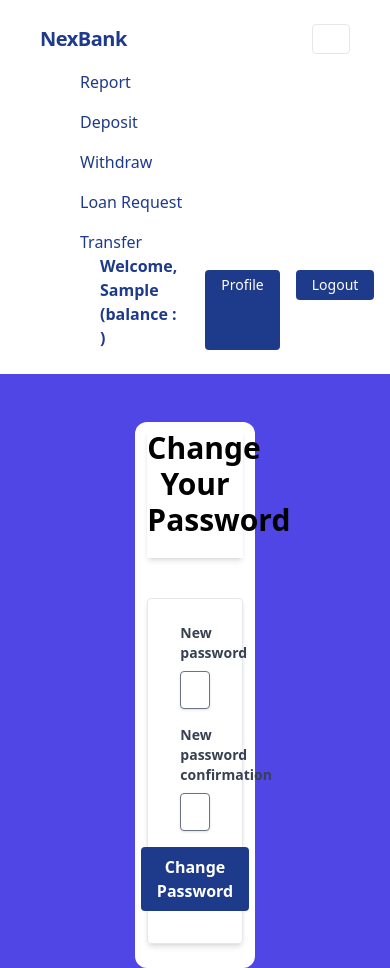
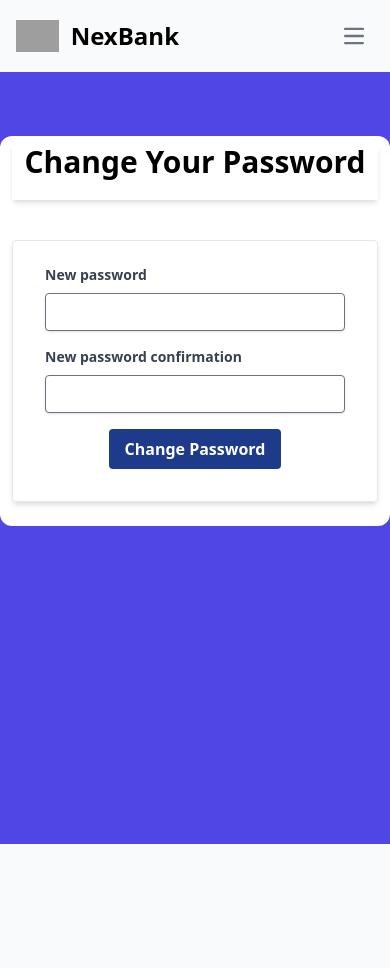
Before and after one commit to hasan042021/bank-management-django, a Django app: page /accounts/profile/change_pass in a window 390 px wide. After the commit the page ends 844 px from the top, so only its background shows below. Run offline with Django 5.2, Linux system fonts and the light colour scheme; the visitor is signed in with stand-in values (Sample User, id 1); some libraries are stand-ins or nearby versions; grey boxes are pictures that could not be loaded.

Commit message:
design was made responsive

```diff
--- a/accounts/templates/accounts/password_change.html
+++ b/accounts/templates/accounts/password_change.html
@@ -4,7 +4,7 @@
     <p class="block sm:inline">{{ error }}</p>
 </div>
 {% endfor %} {% endif %}
-<div class="grid grid-cols-3 gap-4">
+<div class="grid grid-cols-1 md:grid-cols-3 gap-4">
     <div></div>
     <div class="py-2 px-3 rounded-xl bg-white mt-12">
         <h1 class="font-bold text-3xl text-center pb-5 shadow-md">Change Your Password</h1>
--- a/accounts/templates/accounts/user_login.html
+++ b/accounts/templates/accounts/user_login.html
@@ -4,7 +4,7 @@
     <p class="block sm:inline">{{ error }}</p>
 </div>
 {% endfor %} {% endif %}
-<div class="grid grid-cols-3 gap-4">
+<div class="grid grid-cols-1 md:grid-cols-3 gap-4">
     <div></div>
     <div class="py-2 px-3 rounded-xl bg-white mt-12">
         <h1 class="font-bold text-3xl text-center pb-5 shadow-md">Login</h1>
--- a/core/templates/base.html
+++ b/core/templates/base.html
@@ -13,9 +13,14 @@
       href="https://cdnjs.cloudflare.com/ajax/libs/font-awesome/6.0.0-beta3/css/all.min.css"
       rel="stylesheet"
     />
+    <link
+      href="https://cdn.jsdelivr.net/npm/flowbite@2.5.2/dist/flowbite.min.css"
+      rel="stylesheet"
+    />
   </head>
   <body class="bg-indigo-600">
     {% include "navbar.html" %} {% include "messages.html" %} {% block content%}
     {% endblock content %}
+    <script src="https://cdn.jsdelivr.net/npm/flowbite@1.6.3/dist/flowbite.min.js"></script>
   </body>
 </html>
--- a/core/templates/navbar.html
+++ b/core/templates/navbar.html
@@ -1,99 +1,137 @@
-<nav class="flex items-center justify-between flex-wrap bg-white p-6 px-10">
-  <div class="flex items-center flex-shrink-0 text-white mr-6">
-    <span class="font-semibold text-xl tracking-tight text-blue-900"
-      ><a href="/">NexBank</a></span
+<nav class="border-gray-200 bg-gray-50 dark:bg-gray-800 dark:border-gray-700">
+  <div
+    class="max-w-screen-xl flex flex-wrap items-center justify-between mx-auto p-4"
   >
-  </div>
-  <div class="block lg:hidden">
+    <!-- Logo -->
+    <a href="/" class="flex items-center space-x-3 rtl:space-x-reverse">
+      <img
+        src="https://flowbite.com/docs/images/logo.svg"
+        class="h-8"
+        alt="Logo"
+      />
+      <span
+        class="self-center text-2xl font-semibold whitespace-nowrap dark:text-white"
+        >NexBank</span
+      >
+    </a>
+
+    <!-- Hamburger Button -->
     <button
-      class="flex items-center px-3 py-2 border rounded text-white border-white-400 hover:text-white hover:border-white"
+      data-collapse-toggle="navbar-hamburger"
+      type="button"
+      class="inline-flex items-center justify-center p-2 w-10 h-10 text-sm text-gray-500 rounded-lg hover:bg-gray-100 focus:outline-none focus:ring-2 focus:ring-gray-200 dark:text-gray-400 dark:hover:bg-gray-700 dark:focus:ring-gray-600 lg:hidden"
+      aria-controls="navbar-hamburger"
+      aria-expanded="false"
     >
+      <span class="sr-only">Open main menu</span>
       <svg
-        class="fill-current h-3 w-3"
-        viewBox="0 0 20 20"
+        class="w-5 h-5"
+        aria-hidden="true"
         xmlns="http://www.w3.org/2000/svg"
+        fill="none"
+        viewBox="0 0 17 14"
       >
-        <title>Menu</title>
-        <path d="M0 3h20v2H0V3zm0 6h20v2H0V9zm0 6h20v2H0v-2z" />
+        <path
+          stroke="currentColor"
+          stroke-linecap="round"
+          stroke-linejoin="round"
+          stroke-width="2"
+          d="M1 1h15M1 7h15M1 13h15"
+        />
       </svg>
     </button>
-  </div>
-  <!-- Register Login non logged in user er jonne -->
-  <!-- Report , Withdraw, Deposit       Profile Logout logged in user -->
-  <div class="w-full block flex-grow lg:flex lg:items-center lg:w-auto px-10">
+
+    <!-- Navbar Links for Mobile and Desktop -->
+    <div
+      class="hidden w-full lg:flex lg:w-auto lg:items-center"
+      id="navbar-hamburger"
+    >
+      <ul
+        class="flex flex-col lg:flex-row font-medium mt-4 lg:mt-0 rounded-lg bg-gray-50 dark:bg-gray-800 dark:border-gray-700 lg:bg-transparent lg:border-0"
+      >
+        <!-- User Logged In -->
         {% if request.user.is_authenticated %}
-    <div class="text-md lg:flex-grow">
+        <li>
           <a
             href="{% url 'transaction_report' %}"
-        class="block mt-4 lg:inline-block lg:mt-0 text-blue-900 hover:text-red-900 hover:font-black mr-4"
+            class="block py-2 px-3 text-gray-900 rounded hover:bg-blue-700 hover:text-white dark:text-gray-400 dark:hover:bg-gray-700 dark:hover:text-white"
+            >Report</a
           >
-        Report
-      </a>
+        </li>
+        <li>
           <a
             href="{% url 'deposit_money' %}"
-        class="block mt-4 lg:inline-block lg:mt-0 text-blue-900 hover:text-red-900 hover:font-black mr-4"
+            class="block py-2 px-3 text-gray-900 rounded hover:bg-blue-700 hover:text-white dark:text-gray-400 dark:hover:bg-gray-700 dark:hover:text-white"
+            >Deposit</a
           >
-        Deposit
-      </a>
+        </li>
+        <li>
           <a
             href="{% url 'withdraw_money' %}"
-        class="block mt-4 lg:inline-block lg:mt-0 text-blue-900 hover:text-red-900 hover:font-black mr-4"
+            class="block py-2 px-3 text-gray-900 rounded hover:bg-blue-700 hover:text-white dark:text-gray-400 dark:hover:bg-gray-700 dark:hover:text-white"
+            >Withdraw</a
           >
-        Withdraw
-      </a>
+        </li>
+        <li>
           <a
             href="{% url 'loan_request' %}"
-        class="block mt-4 lg:inline-block lg:mt-0 text-blue-900 hover:text-red-900 hover:font-black mr-4"
+            class="block py-2 px-3 text-gray-900 rounded hover:bg-blue-700 hover:text-white dark:text-gray-400 dark:hover:bg-gray-700 dark:hover:text-white"
+            >Loan Request</a
           >
-        Loan Request
-      </a>
+        </li>
+        <li>
           <a
             href="{% url 'transfer' %}"
-        class="block mt-4 lg:inline-block lg:mt-0 text-blue-900 hover:text-red-900 hover:font-black mr-4"
+            class="block py-2 px-3 text-gray-900 rounded hover:bg-blue-700 hover:text-white dark:text-gray-400 dark:hover:bg-gray-700 dark:hover:text-white"
+            >Transfer</a
           >
-        Transfer
-      </a>
-    </div>
-    <div class="flex w-auto">
-      <div class="text-blue-900 my-auto font-black px-5">
-        Welcome, {{ request.user.first_name }} (balance :
-        {{request.user.account.balance}})
-      </div>
+        </li>
 
+        <li>
+          <span class="block py-2 px-3 text-gray-900 rounded font-bold"
+            >Welcome, {{ request.user.first_name }} (balance :
+            ${{request.user.account.balance}})</span
+          >
+        </li>
+        <li>
           <a
             href="{% url 'profile' %}"
-        class="mx-2 inline-block font-medium text-sm px-4 py-2 leading-none bg-blue-900 rounded text-white border-white hover:border-transparent hover:text-dark hover:bg-red-700 mt-4 lg:mt-0"
+            class="block py-2 px-3 text-gray-900 rounded hover:bg-blue-700 hover:text-white dark:text-gray-400 dark:hover:bg-gray-700 dark:hover:text-white"
             >Profile</a
           >
+        </li>
+        <li>
           <form
             method="post"
+            action="{% url 'logout' %}"
             style="display: inline-block"
-        action="{% url 'logout' %}"
           >
             {% csrf_token %}
             <button
-          class="mx-2 inline-block font-medium text-sm px-4 py-2 leading-none bg-blue-900 rounded text-white border-white hover:border-transparent hover:text-dark hover:bg-red-700 mt-4 lg:mt-0"
+              class="block py-2 px-3 text-gray-900 rounded hover:bg-blue-700 hover:text-white dark:text-gray-400 dark:hover:bg-gray-700 dark:hover:text-white"
             >
               Logout
             </button>
           </form>
-    </div>
+        </li>
         {% else %}
-    <div class="text-md lg:flex-grow"></div>
-    <div>
+        <!-- User Not Logged In -->
+        <li>
           <a
             href="{% url 'login' %}"
-        class="mr-2 inline-block font-medium text-sm px-4 py-2 leading-none bg-blue-900 rounded text-white border-white hover:border-transparent hover:text-gray-800 hover:bg-red-700 mt-4 lg:mt-0"
+            class="block py-2 px-3 text-gray-900 rounded hover:bg-blue-700 hover:text-white dark:text-gray-400 dark:hover:bg-gray-700 dark:hover:text-white"
             >Login</a
           >
-    </div>
-    <div>
+        </li>
+        <li>
           <a
             href="{% url 'register' %}"
-        class="inline-block font-medium text-sm px-4 py-2 leading-none bg-blue-900 rounded text-white border-white hover:border-transparent hover:text-gray-800 hover:bg-white mt-4 lg:mt-0"
+            class="block py-2 px-3 text-gray-900 rounded hover:bg-blue-700 hover:text-white dark:text-gray-400 dark:hover:bg-gray-700 dark:hover:text-white"
             >Register</a
           >
+        </li>
+        {% endif %}
+      </ul>
     </div>
-    {% endif %}
   </div>
 </nav>
--- a/transactions/templates/transactions/transaction_form.html
+++ b/transactions/templates/transactions/transaction_form.html
@@ -1,7 +1,7 @@
 {% extends 'base.html' %} {% block head_title %}{{ title }}{% endblock %} {% block content %}
 
 <div class="w-full flex mt-5 justify-center ">
-    <div class="bg-white w-5/12 rounded-lg">
+    <div class="bg-white w-full md:w-5/12 rounded-lg">
         {% if title == 'Request For Loan' %}
 <div><a class="font-bold text-blue text-center pb-5 pt-10 px-5" href="{% url 'loan_list' %}">View All Loan List</a></div>
         {% endif %}
```
Also changed, not shown: transactions/templates/transactions/transaction_report.html (+8 -8 lines). Lines whose indentation alone changed are shown as unchanged.
